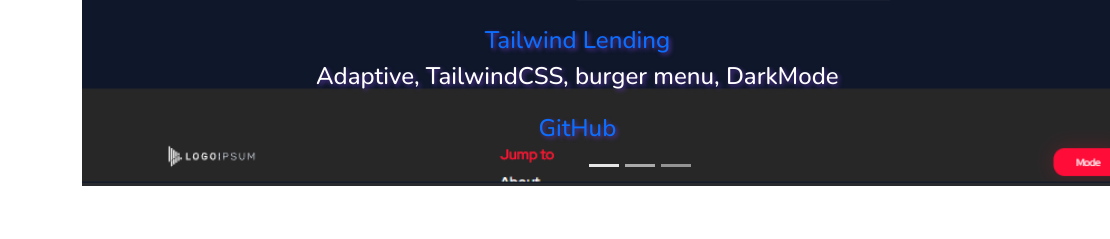
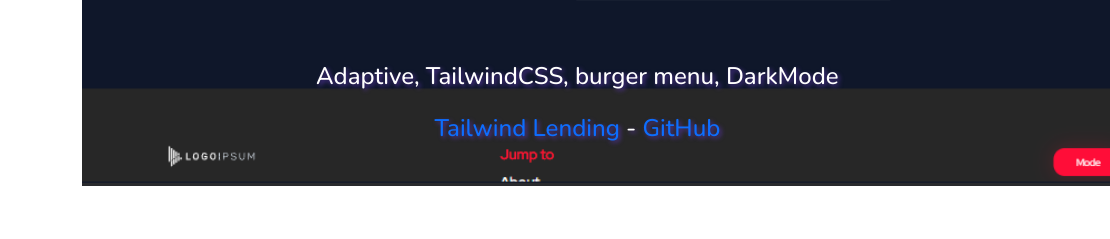
Before and after one commit to TozurElena/portfolio, a plain HTML site: page index.html in a window 1280 px wide. Shown: the part 5477-5716 px from the top of the page, 0-1110 px from the left. Drawn offline with nearby package versions, Linux system fonts and the light colour scheme; a web font is replaced by a local one.

Commit message:
modifier carusel

```diff
--- a/index.html
+++ b/index.html
@@ -201,36 +201,37 @@
         <div class="row mb-3">
            <div class="col-12 ">
             <div id="carouselExampleCaptions" class="carousel slide" data-bs-ride="carousel">
-              <div class="carousel-indicators">
-                <button type="button" data-bs-target="#carouselExampleCaptions" data-bs-slide-to="0" class="active"
-                  aria-current="true" aria-label="Slide 1"></button>
-                <button type="button" data-bs-target="#carouselExampleCaptions" data-bs-slide-to="1" aria-label="Slide 2"></button>
-                <button type="button" data-bs-target="#carouselExampleCaptions" data-bs-slide-to="2" aria-label="Slide 3"></button>
-              </div>
+
               <div class="carousel-inner">
                 <div class="carousel-item active ">
                   <img src="assets/img/TailwindLendingDarkMode.png" class="d-block w-100" alt="tailwindcss">
                   <div class="carousel-caption d-none d-md-block about-text fs-4">
+
+                    <p>Adaptive, TailwindCSS, burger menu, DarkMode</p>
                     <a href="https://tozurelena.github.io/Tailwind/" target="_blank">Tailwind Lending </a>
-                    <p>Adaptive, TailwindCSS, burger menu, DarkMode</p>
+                    <span> - </span>
                     <a href="https://github.com/TozurElena/Tailwind" target="_blank">GitHub</a>
                   </div>
                 </div>
                 <div class="carousel-item">
                   <img src="./assets/img/PhotoGalery.png" class="d-block w-100" alt="PhotoGalery">
                   <div class="carousel-caption d-none d-md-block about-text fs-4">
-                    <a href="https://photo-galery-xi.vercel.app/" target="_blank">Online photo gallery</a>
+
                     <p>Working with API using fetch; Masonry Cascading grid layout library; <br>
                     oAuth authorization using JWT token; <br> Loading data with page scrolling (IntersectionObserver)</p>
+                    <a href="https://photo-galery-xi.vercel.app/" target="_blank">Online photo gallery</a>
+                    <span> - </span>
                     <a href="https://github.com/TozurElena/PhotoGalery" target="_blank">GitHub</a>
                   </div>
                 </div>
                 <div class="carousel-item">
                   <img src="./assets/img/GetJokeimg.png" class="d-block w-100" alt="Jock">
                   <div class="carousel-caption d-none d-md-block about-text fs-5">
-                    <a href="https://venerable-cocada-825148.netlify.app/" target="_blank">GetJoke</a>
+
                     <p>Light and dark modes in React web apps based on CSS Tailwind;  Getting random jokes and images<br>
                         The ability to share them on social networks such as Facebook and Twitter.</p>
+                    <a href="https://venerable-cocada-825148.netlify.app/" target="_blank">GetJoke</a>
+                    <span> - </span>
                     <a href="https://github.com/TozurElena/get-jock-light-dark-mode-react-tailwind" target="_blank">GitHub</a>
                   </div>
                 </div>
```
